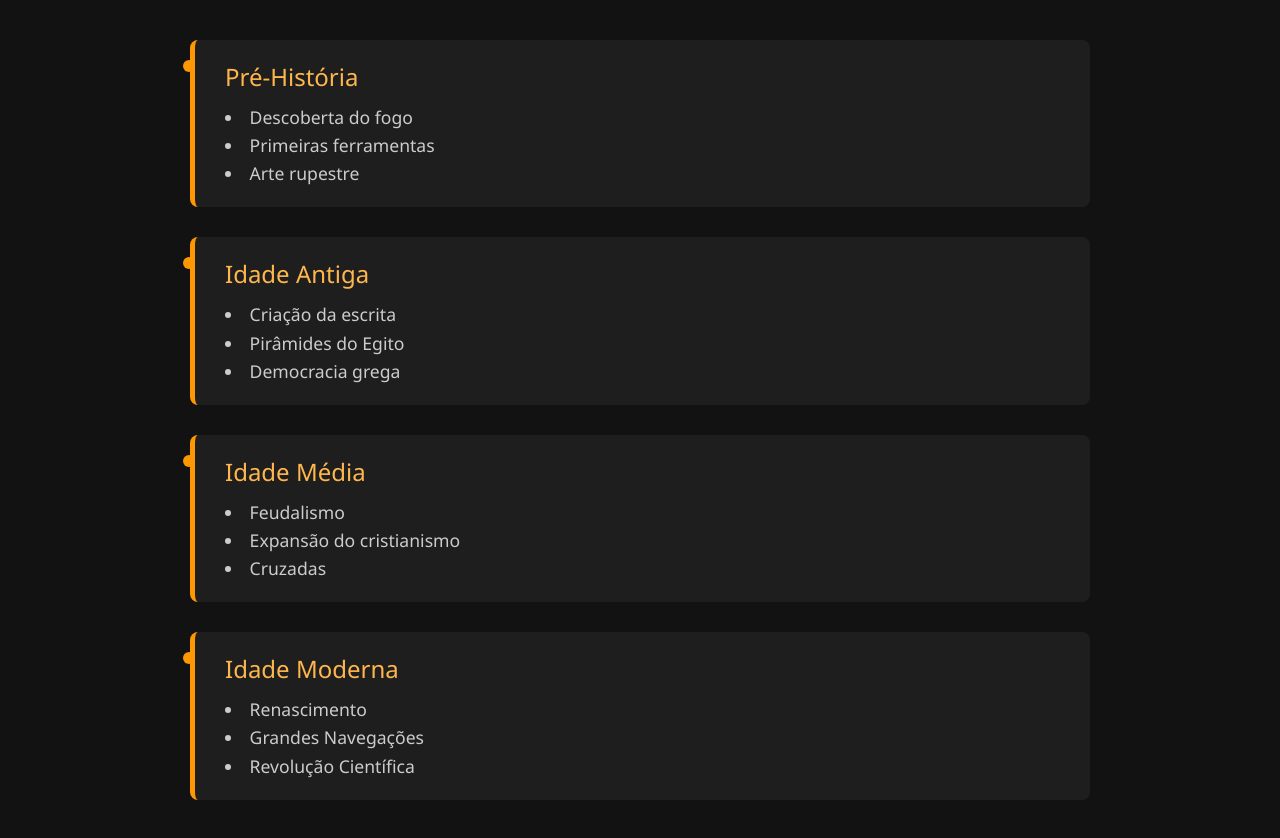
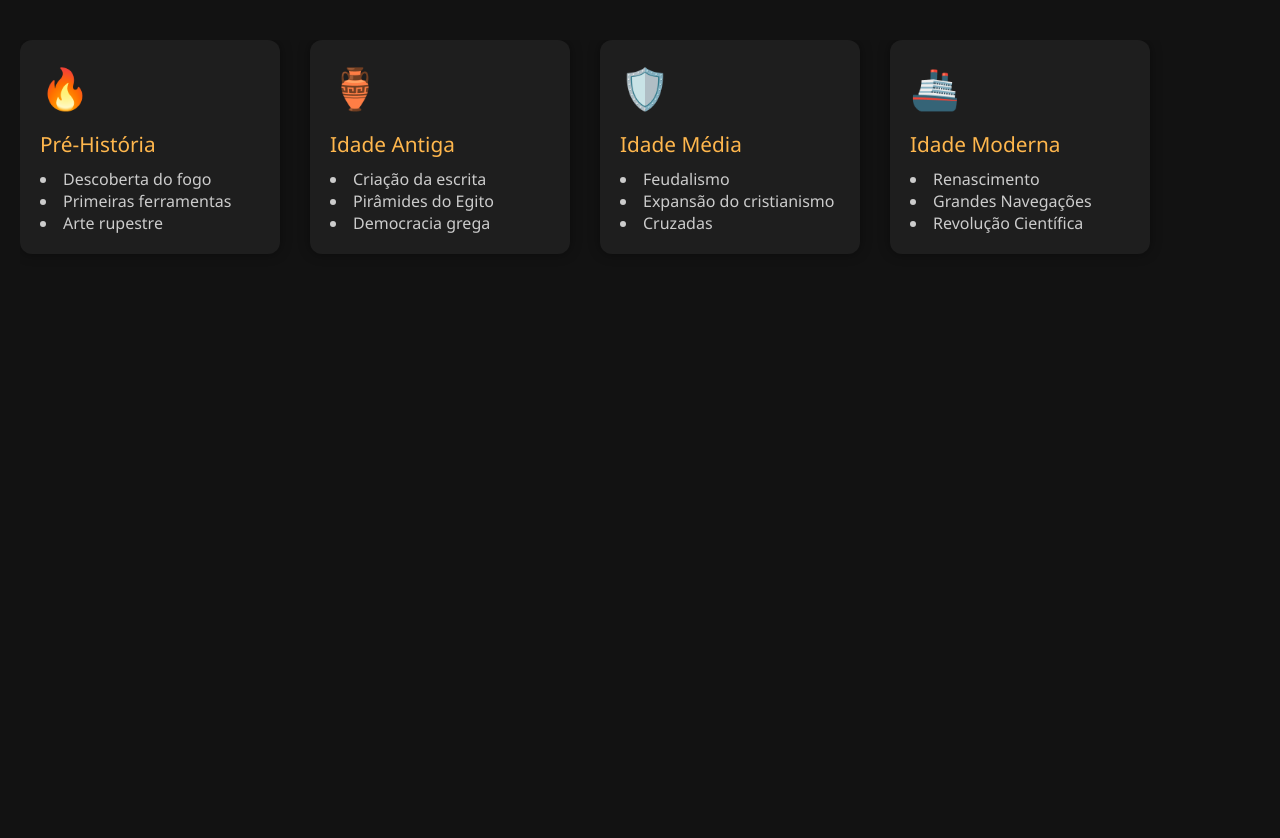
Before and after one commit to vthzreis/linhadotempo, a plain HTML site: page index.html in a window 1280 px wide. After the commit the page ends 800 px from the top, so only its background shows below. Drawn offline with Linux system fonts and the light colour scheme.

Commit message:
Update index.html

```diff
--- a/index.html
+++ b/index.html
@@ -15,76 +15,93 @@
       background-color: #121212;
       font-family: 'Segoe UI', sans-serif;
       color: #fff;
+      overflow-x: hidden;
       padding: 40px 20px;
     }
 
-    .timeline {
+    .timeline-container {
       display: flex;
-      flex-direction: column;
+      overflow-x: auto;
       gap: 30px;
-      max-width: 900px;
-      margin: auto;
+      padding-bottom: 20px;
+      scroll-snap-type: x mandatory;
+      scrollbar-width: none; /* Firefox */
     }
 
-    .event {
-      position: relative;
-      background: #1e1e1e;
-      border-left: 5px solid #ff9800;
-      padding: 20px 30px;
-      border-radius: 8px;
-      transition: background 0.3s ease, transform 0.2s ease;
-      cursor: pointer;
+    .timeline-container::-webkit-scrollbar {
+      display: none; /* Chrome */
     }
 
-    .event:hover {
-      background: #2a2a2a;
-      transform: scale(1.01);
+    .event-card {
+      min-width: 260px;
+      background-color: #1e1e1e;
+      border-radius: 12px;
+      flex-shrink: 0;
+      scroll-snap-align: start;
+      transition: transform 0.3s ease;
+      padding: 20px;
+      position: relative;
+      box-shadow: 0 0 12px rgba(0, 0, 0, 0.4);
+      opacity: 0;
+      transform: translateY(40px);
+      animation: fadeInUp 0.6s forwards;
     }
 
-    .event::before {
-      content: '';
-      position: absolute;
-      left: -12px;
-      top: 20px;
-      width: 12px;
-      height: 12px;
-      background: #ff9800;
-      border-radius: 50%;
+    .event-card:nth-child(even) {
+      animation-delay: 0.2s;
+    }
+
+    .event-card:nth-child(odd) {
+      animation-delay: 0.4s;
+    }
+
+    .event-icon {
+      font-size: 2.5em;
+      margin-bottom: 15px;
+      color: #ff9800;
     }
 
     .event-title {
-      font-size: 1.5em;
+      font-size: 1.3em;
       margin-bottom: 10px;
       color: #ffb74d;
     }
 
     .event-details {
-      font-size: 1.1em;
-      line-height: 1.6;
+      font-size: 1em;
+      color: #ccc;
       list-style: disc inside;
-      color: #ccc;
+    }
+
+    @keyframes fadeInUp {
+      to {
+        opacity: 1;
+        transform: translateY(0);
+      }
     }
 
     @media (max-width: 600px) {
-      .event {
-        padding: 20px;
+      .event-card {
+        min-width: 220px;
+        padding: 16px;
       }
 
       .event-title {
-        font-size: 1.3em;
+        font-size: 1.2em;
       }
 
       .event-details {
-        font-size: 1em;
+        font-size: 0.95em;
       }
     }
   </style>
 </head>
 <body>
 
-  <div class="timeline">
+  <div class="timeline-container">
 
-    <div class="event">
+    <div class="event-card">
+      <div class="event-icon">🔥</div>
       <div class="event-title">Pré-História</div>
       <ul class="event-details">
         <li>Descoberta do fogo</li>
@@ -93,7 +110,8 @@
       </ul>
     </div>
 
-    <div class="event">
+    <div class="event-card">
+      <div class="event-icon">🏺</div>
       <div class="event-title">Idade Antiga</div>
       <ul class="event-details">
         <li>Criação da escrita</li>
@@ -102,7 +120,8 @@
       </ul>
     </div>
 
-    <div class="event">
+    <div class="event-card">
+      <div class="event-icon">🛡️</div>
       <div class="event-title">Idade Média</div>
       <ul class="event-details">
         <li>Feudalismo</li>
@@ -111,7 +130,8 @@
       </ul>
     </div>
 
-    <div class="event">
+    <div class="event-card">
+      <div class="event-icon">🚢</div>
       <div class="event-title">Idade Moderna</div>
       <ul class="event-details">
         <li>Renascimento</li>
```
